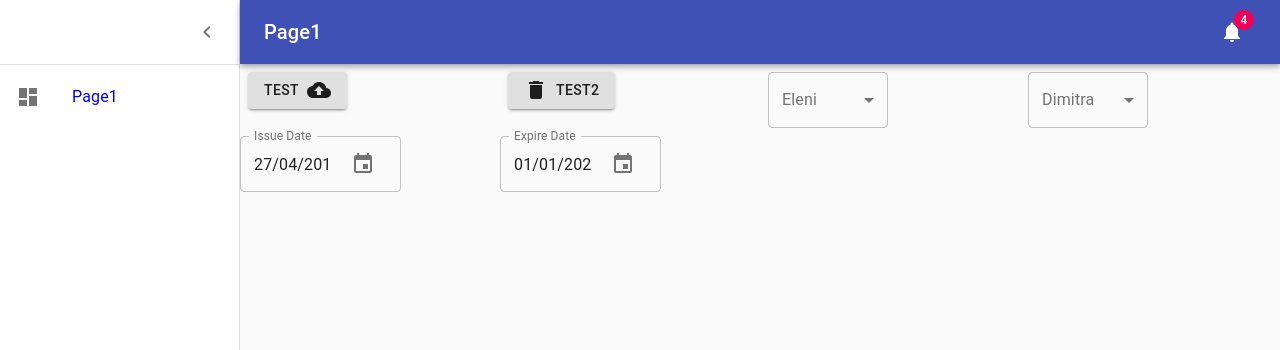
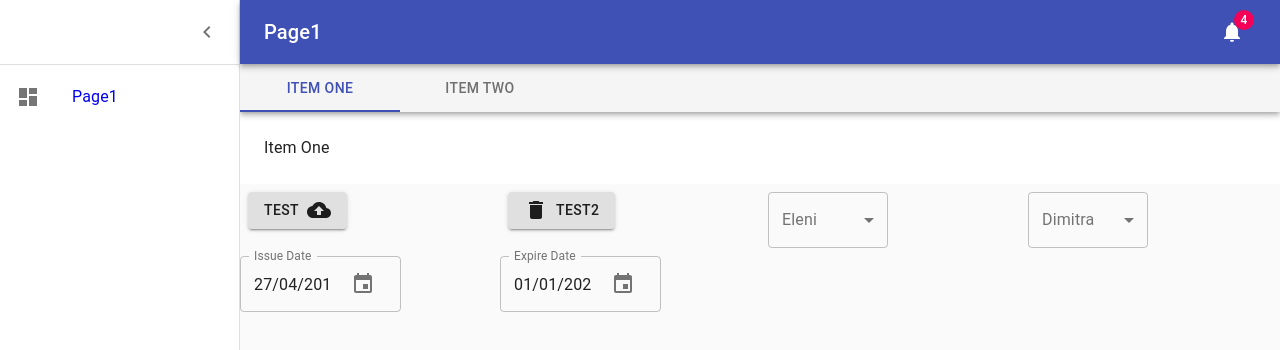
Before and after one commit to nmpegetis/react-pwa-starter, a React (Create React App) app: page / in a window 1280 px wide. Shown: the top 350 px of the page. Built offline with nearby package versions, Linux system fonts and the light colour scheme; the HTML template or start-up script is replaced by a standard one.

Commit message:
feat: new tabs widget and its demo in Page1

```diff
--- a/src/routes/Page1/components/Page1View.js
+++ b/src/routes/Page1/components/Page1View.js
@@ -1,5 +1,5 @@
 import React, { useState } from 'react';
-import { Button, Select, DatePicker } from '../../../widgets';
+import { Button, DatePicker, Select, Tabs } from '../../../widgets';
 import CloudUploadIcon from '@material-ui/icons/CloudUpload';
 import DeleteIcon from '@material-ui/icons/Delete';
 import Grid from '@material-ui/core/Grid';
@@ -48,6 +48,7 @@ class Page1View extends React.Component {
 		];
 
 		return [
+			<Tabs tabContents={[ 'Item One', 'Item Two' ]} tabLabels={[ 'Item One', 'Item Two' ]} initialValue={0} />,
 			<Grid container spacing={24}>
 				{page1Components.map((component) => (
 					<Grid item xs={12} sm={4} md={3}>
--- a/src/widgets/DatePicker/DatePickerView.jsx
+++ b/src/widgets/DatePicker/DatePickerView.jsx
@@ -6,7 +6,6 @@ import styles from './styles';
 import 'date-fns';
 import Grid from '@material-ui/core/Grid';
 import DateFnsUtils from '@date-io/date-fns';
-// import { MuiPickersUtilsProvider, TimePicker, DatePicker } from 'material-ui-pickers';
 import { MuiPickersUtilsProvider, KeyboardTimePicker, KeyboardDatePicker } from '@material-ui/pickers';
 
 function AppDatePicker({ classes, label, initialDate, pickerType = 'date' }) {
--- /dev/null
+++ b/src/widgets/Tabs/TabsContainer.jsx
@@ -0,0 +1,3 @@
+import TabsView from './TabsView';
+
+export default TabsView;
--- /dev/null
+++ b/src/widgets/Tabs/TabsView.jsx
@@ -0,0 +1,49 @@
+import React, { useState } from 'react';
+import PropTypes from 'prop-types';
+import { withStyles } from '@material-ui/core/styles';
+import styles from './styles';
+
+import AppBar from '@material-ui/core/AppBar';
+import Tabs from '@material-ui/core/Tabs';
+import Tab from '@material-ui/core/Tab';
+import Typography from '@material-ui/core/Typography';
+
+function TabContainer(props) {
+	return (
+		<Typography component="div" style={{ padding: 8 * 3 }}>
+			{props.children}
+		</Typography>
+	);
+}
+
+TabContainer.propTypes = {
+	children: PropTypes.node.isRequired,
+};
+
+function AppTabs({ classes, tabContents = [], tabLabels = [], initialValue }) {
+	const [ value, setValue ] = useState(initialValue || 0);
+
+	return (
+		<div className={classes.root}>
+			<AppBar position="static" color="default">
+				<Tabs
+					value={value}
+					onChange={(e, value) => setValue(value)}
+					indicatorColor="primary"
+					textColor="primary"
+					variant="scrollable"
+					scrollButtons="auto"
+				>
+					{tabLabels.map((label) => <Tab label={label} />)}
+				</Tabs>
+			</AppBar>
+			<TabContainer>{value < tabContents.length && tabContents[value]}</TabContainer>
+		</div>
+	);
+}
+
+AppTabs.propTypes = {
+	classes: PropTypes.object.isRequired,
+};
+
+export default withStyles(styles)(AppTabs);
--- /dev/null
+++ b/src/widgets/Tabs/styles.jsx
@@ -0,0 +1,9 @@
+const styles = (theme) => ({
+	root: {
+		flexGrow: 1,
+		width: '100%',
+		backgroundColor: theme.palette.background.paper,
+	},
+});
+
+export default styles;
--- a/src/widgets/index.js
+++ b/src/widgets/index.js
@@ -1,5 +1,6 @@
 import Button from './Button/ButtonContainer';
 import Select from './Select/SelectContainer';
 import DatePicker from './DatePicker/DatePickerContainer';
+import Tabs from './Tabs/TabsContainer';
 
-export { Button, Select, DatePicker };
+export { Button, DatePicker, Select, Tabs };
```
